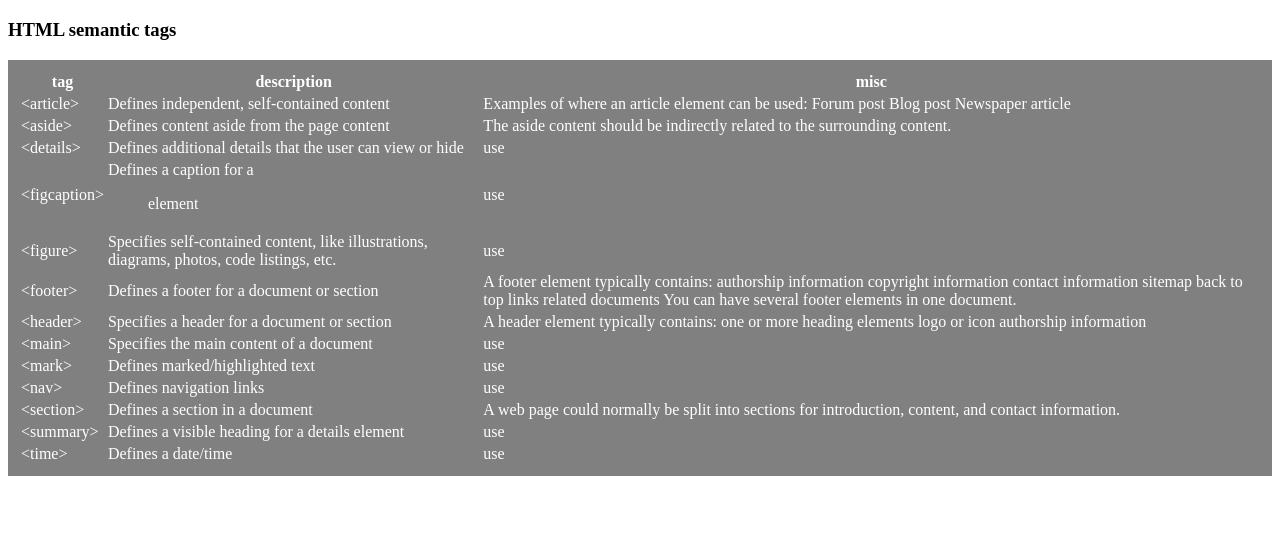
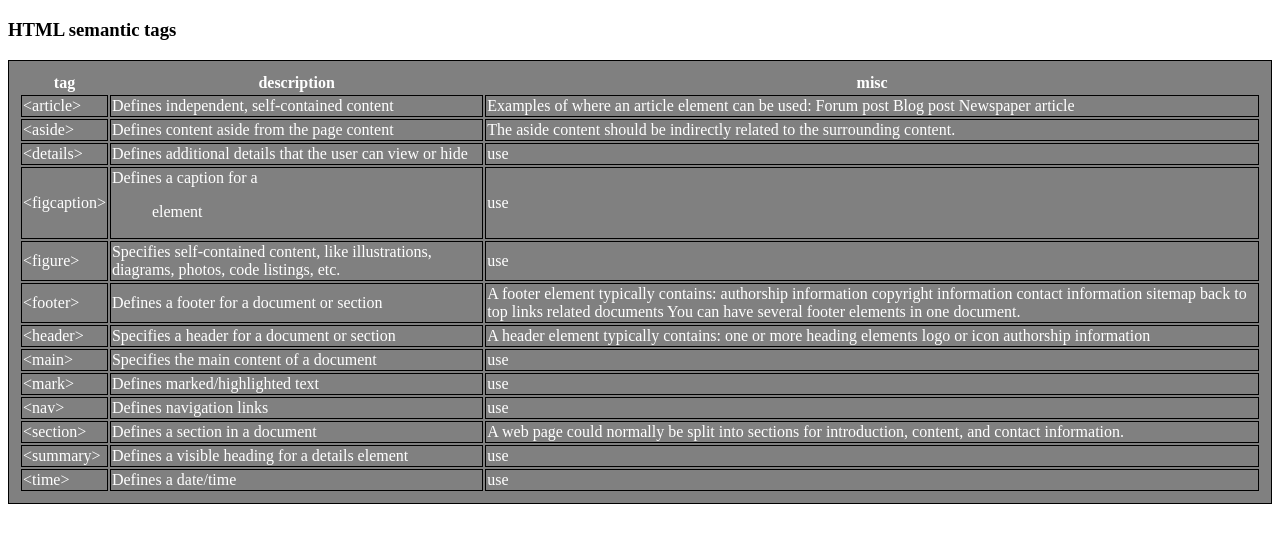
Before and after one commit to ThaMist/myCheatsheet, a plain HTML site: page index.html in a window 1280 px wide. Shown: the part 61-604 px from the top of the page. Drawn offline with Linux system fonts and the light colour scheme.

Commit message:
some style on table

```diff
--- a/style.css
+++ b/style.css
@@ -6,4 +6,9 @@ table {
     background-color: gray;
     color: white;
     padding: 10px;
+    border: 1px solid black;
 }
+
+td {
+    border: 1px solid black;
+}
```
